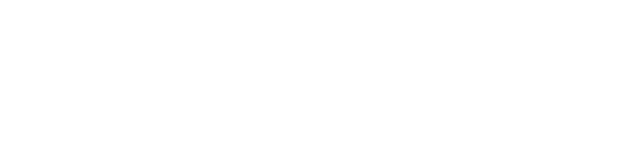
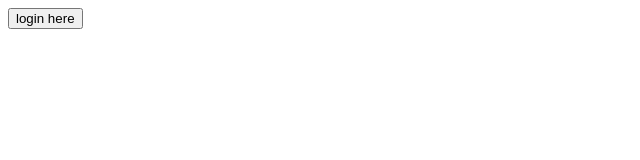
Before and after one commit to TheDigitalCatWoman/20nov24-Repository, a website: page index.html in a window 1280 px wide. Shown: the whole page, without its empty margins (0-640 px from the left). Drawn offline with Linux system fonts and the light colour scheme.

Commit message:
create a button

```diff
--- a/index.html
+++ b/index.html
@@ -5,6 +5,6 @@
   <title>Title</title>
 </head>
 <body>
-
+<button>login here</button>
 </body>
 </html>
```
